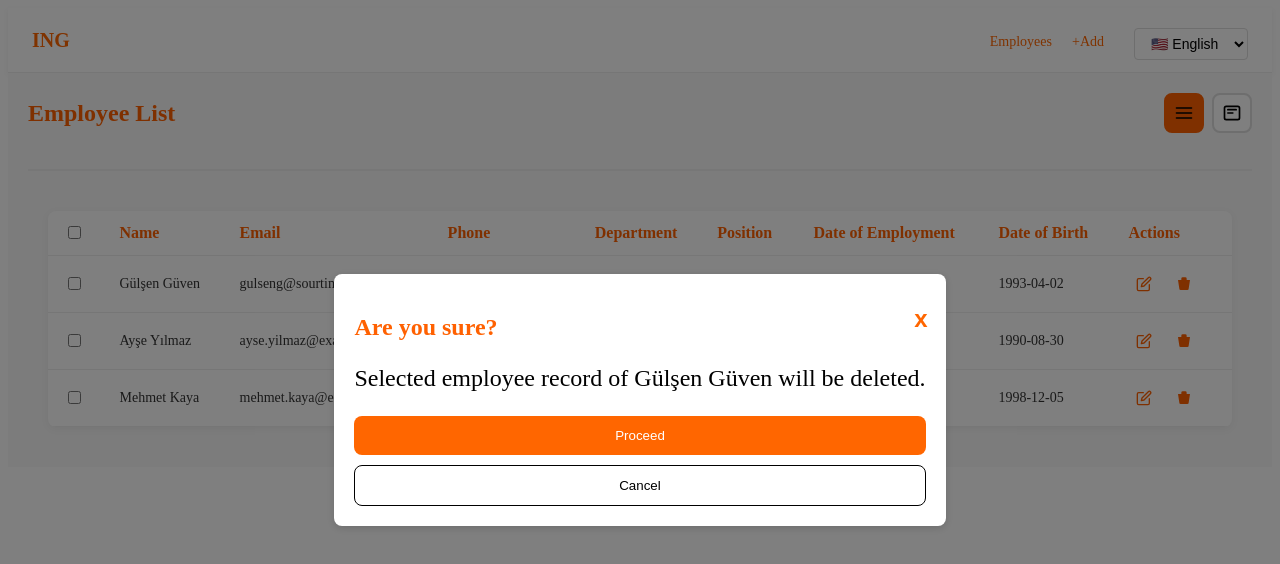
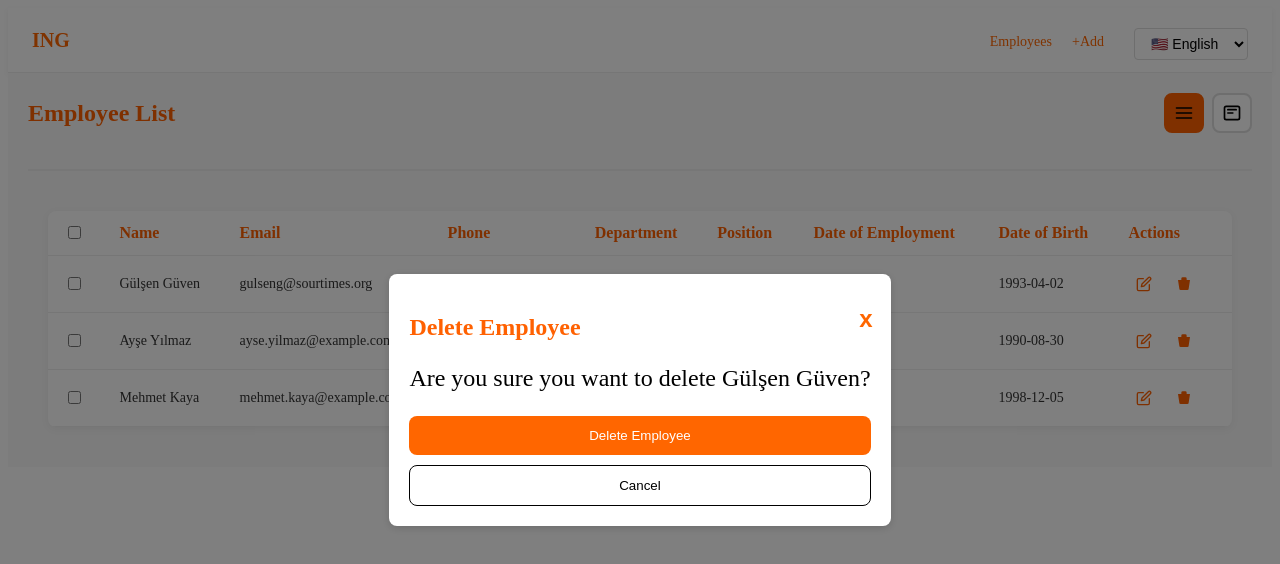
Before and after one commit to gulsenguven93/employee-app, a React (Create React App) app: page / in a window 1280 px wide. Both pictures are taken after a click on the button 1184 px from the left and 284 px from the top of the page. Shown: the top 564 px of the page. Built offline with nearby package versions, Linux system fonts and the light colour scheme.

Commit message:
feat(i18n): localize ModalDelete component

```diff
--- a/src/components/ModalDelete.js
+++ b/src/components/ModalDelete.js
@@ -1,7 +1,9 @@
 import React from "react";
 import "../styles/Modal.css";
+import { useTranslation } from "react-i18next";
 
 const ModalDelete = ({ isOpen, onClose, employee, onDelete }) => {
+  const { t } = useTranslation();
   if (!isOpen) return null;
   return (
     <div className="modal">
@@ -9,17 +11,18 @@ const ModalDelete = ({ isOpen, onClose, employee, onDelete }) => {
         <button className="modal-close" onClick={onClose}>
           x
         </button>
-        <h1>Are you sure?</h1>
+        <h1>{t("modalDelete.title")}</h1>
         <p>
-          Selected employee record of {employee.firstName} {employee.lastName}{" "}
-          will be deleted.
+          {t("modalDelete.text", {
+            name: `${employee.firstName} ${employee.lastName}`,
+          })}
         </p>
         <div className="modal-footer">
           <button className="btn delete-btn" onClick={onDelete}>
-            Proceed
+            {t("modalDelete.button")}
           </button>
           <button className="btn cancel-btn" onClick={onClose}>
-            Cancel
+            {t("employeeForm.cancel")}
           </button>
         </div>
       </div>
--- a/src/locales/en/translation.json
+++ b/src/locales/en/translation.json
@@ -49,5 +49,10 @@
         "dateOfEmployment": "Date of Employment",
         "dateOfBirth": "Date of Birth",
         "actions": "Actions"
+    },
+    "modalDelete": {
+        "title": "Delete Employee",
+        "button": "Delete Employee",
+        "text": "Are you sure you want to delete {{name}}?"
     }
 }
--- a/src/locales/tr/translation.json
+++ b/src/locales/tr/translation.json
@@ -52,5 +52,10 @@
         "dateOfEmployment": "İşe Başlama Tarihi",
         "dateOfBirth": "Doğum Tarihi",
         "actions": "İşlemler"
+    },
+    "modalDelete": {
+        "title": "Personeli Sil",
+        "button": "Personeli Sil",
+        "text": "{{name}} personelini silmek istediğinize emin misiniz?"
     }
 }
```
